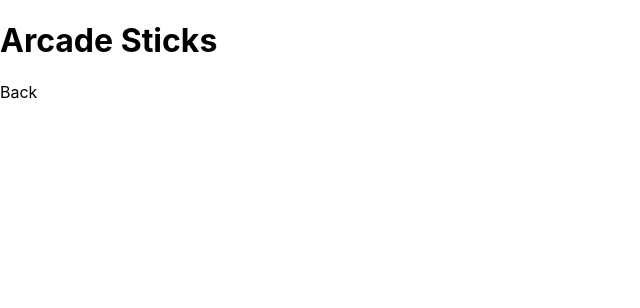
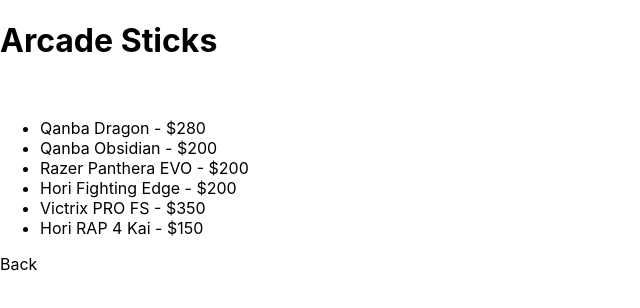
Before and after one commit to PFurtak/next-commerce, a Next.js app: page /shop/sticks in a window 1280 px wide. Shown: the top 308 px of the page, without its empty margins (0-640 px from the left). Built offline with nearby package versions, Linux system fonts and the light colour scheme.

Commit message:
Adjusted arcade stick seed data, created lib function for API call to fetch arcade stick stock, temporarily rendered arcade stick stock to an li for testing

```diff
--- a/data/shop/sticks.js
+++ b/data/shop/sticks.js
@@ -1,6 +1,7 @@
 const StickData = {
-  sticks: [
+  stock: [
     {
+      pid: 1,
       brand: 'Qanba',
       model: 'Dragon',
       price: 280,
@@ -9,6 +10,7 @@
       image: '',
     },
     {
+      pid: 2,
       brand: 'Qanba',
       model: 'Obsidian',
       price: 200,
@@ -17,6 +19,7 @@
       image: '',
     },
     {
+      pid: 3,
       brand: 'Razer',
       model: 'Panthera EVO',
       price: 200,
@@ -25,6 +28,7 @@
       image: '',
     },
     {
+      pid: 4,
       brand: 'Hori',
       model: 'Fighting Edge',
       price: 200,
@@ -33,6 +37,7 @@
       image: '',
     },
     {
+      pid: 5,
       brand: 'Victrix',
       model: 'PRO FS',
       price: 350,
@@ -41,6 +46,7 @@
       image: '',
     },
     {
+      pid: 6,
       brand: 'Hori',
       model: 'RAP 4 Kai',
       price: 150,
--- /dev/null
+++ b/lib/fetchSticks.js
@@ -0,0 +1,7 @@
+async function getAllSticks() {
+  const res = await fetch('http://localhost:3000/api/sticks');
+  const allSticks = res.json();
+  return allSticks;
+}
+
+export default getAllSticks;
--- a/pages/api/hello.js
+++ b/pages/api/sticks.js
@@ -1,4 +1,3 @@
-// Next.js API route support: https://nextjs.org/docs/api-routes/introduction
 import StickData from '../../data/shop/sticks';
 
 export default (req, res) => {
--- a/pages/shop/sticks.js
+++ b/pages/shop/sticks.js
@@ -1,14 +1,31 @@
 import Link from 'next/link';
 import Head from 'next/head';
+import getAllSticks from '../../lib/fetchSticks';
 
-const Sticks = () => {
+export async function getStaticProps() {
+  const arcadeSticks = await getAllSticks();
+  return {
+    props: {
+      arcadeSticks,
+    },
+  };
+}
+
+const Sticks = ({ arcadeSticks }) => {
   return (
     <>
       <Head>
         <title>TQ Arcade | Shop Sticks</title>
       </Head>
-
       <h1>Arcade Sticks</h1>
+      <br />
+      <ul>
+        {arcadeSticks.stock.map(({ brand, model, pid, price }) => (
+          <li key={pid}>
+            {brand} {model} - ${price}
+          </li>
+        ))}
+      </ul>
       <Link href='/'>
         <a>Back</a>
       </Link>
```
